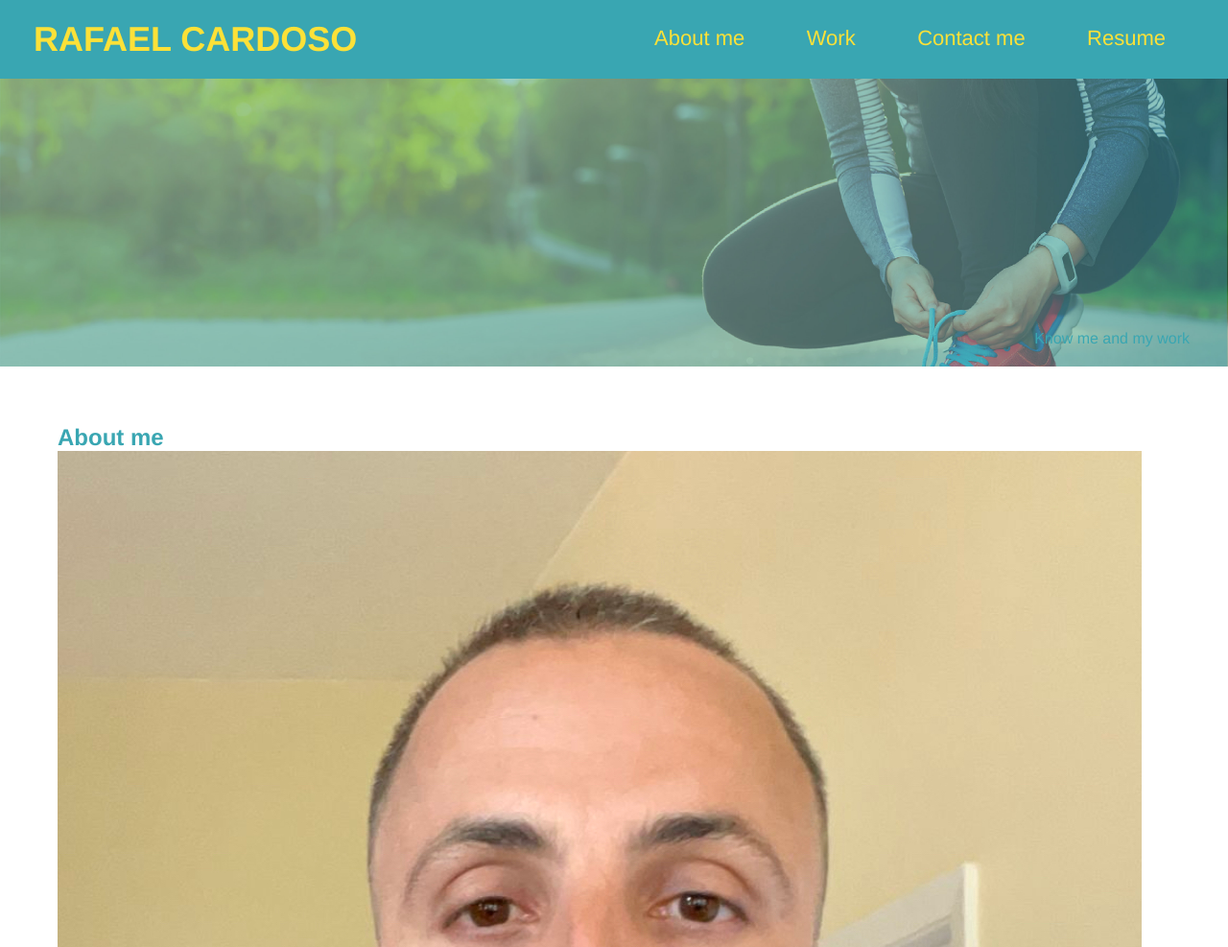
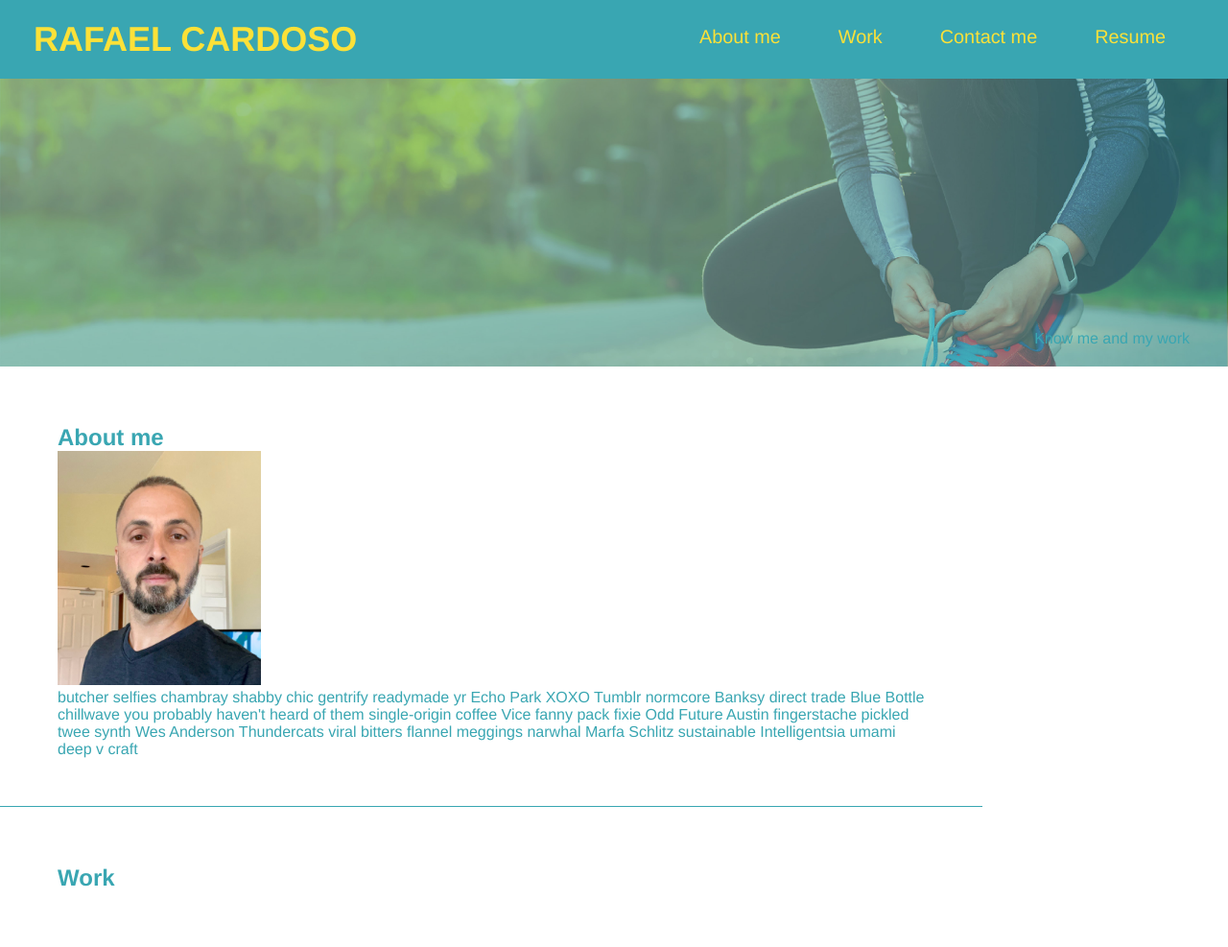
Before and after one commit to raf203/portfolio, a plain HTML site: page index.html in a window 1280 px wide. Shown: the top 987 px of the page at 96% size. Drawn offline with Linux system fonts and the light colour scheme.

Commit message:
flexbox to header

```diff
--- a/assets/css/style.css
+++ b/assets/css/style.css
@@ -13,6 +13,9 @@ body {
 header {
   padding: 20px 35px;
   background-color: #39a6b2;
+  display: flex;
+  justify-content: space-between;
+  flex-wrap: wrap;
 }
 
 header h1 {
@@ -20,7 +23,6 @@ header h1 {
     font-size: 36px;
     color: #fce138;
     margin: 0;
-    display: inline;
   }
 
   header a {
@@ -29,21 +31,25 @@ header h1 {
   }
 
   header nav {
-      float: right;
       margin: 7px 0;
   }
 
-  header nav ul li {
-      display: inline;
+  header nav ul {
+    display: flex;
+    flex-wrap: wrap;
+    justify-content: space-between;
+    align-items: center;
+    list-style: none;
+
   }
 
   header nav ul li a {
     margin: 0 30px;
     font-weight: lighter;
-    font-size: 22px;
+    font-size: 1.55vw;
   }
 
-    /* Styles to Hero */
+    /* Styles to About */
   .hero {
     background-image: url("../images/hero-bg.jpeg");
     height: 300px;
@@ -60,6 +66,22 @@ header h1 {
   }
   /* End styles to Hero */
 
+  /* About section */
+  .about img{
+    width:212px;
+    height: auto;
+}
+
+.about {
+    padding-bottom: 50px;
+    width: 80%;
+    border-bottom: 1px solid #39a6b2;
+    display: flex;
+    flex-wrap: wrap;
+    align-items: center;
+    justify-content: space-between;
+  }
+
   section {
     padding: 60px;
 
--- a/index.html
+++ b/index.html
@@ -37,11 +37,17 @@
 
 
 <!-- "About me" section -->
-<section id="about-me">
+<section class="about" id="about-me">
   <h2>About me</h2>
-  <div>
+  <div class="section-title">
+      <div class="about-img">
     <img src="./assets/images/rafael.jpg" alt="Rafael's picture" />
-    <p>You're already here, so why not?</p>
+      </div>
+      <div class="about-text">
+    <p>
+        butcher selfies chambray shabby chic gentrify readymade yr Echo Park XOXO Tumblr normcore Banksy direct trade Blue Bottle chillwave you probably haven't heard of them single-origin coffee Vice fanny pack fixie Odd Future Austin fingerstache pickled twee synth Wes Anderson Thundercats viral bitters flannel meggings narwhal Marfa Schlitz sustainable Intelligentsia umami deep v craft
+    </p>
+      </div>
   </div>
 </section>
 
```
